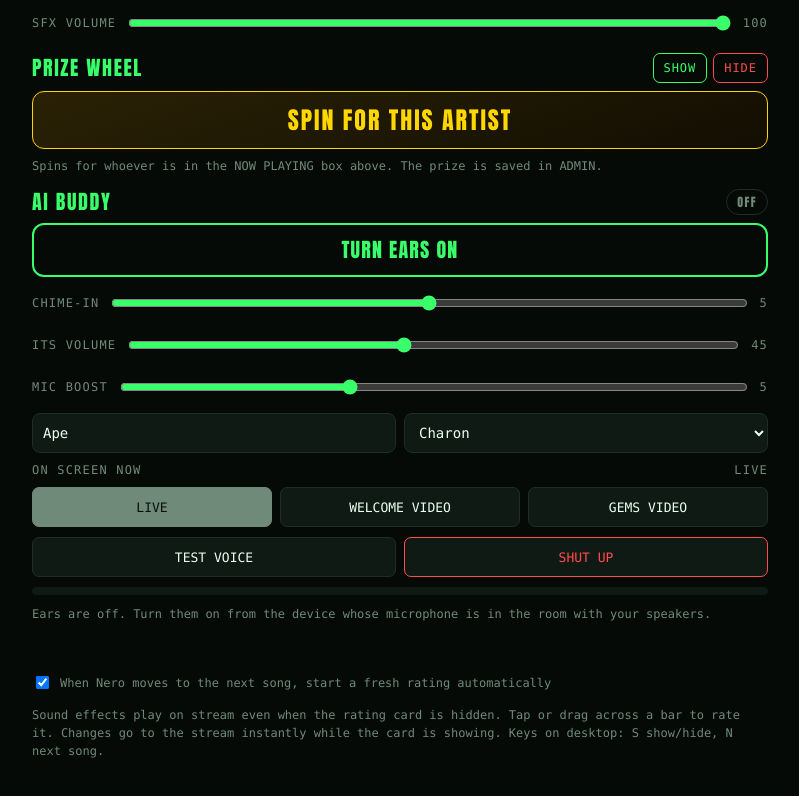
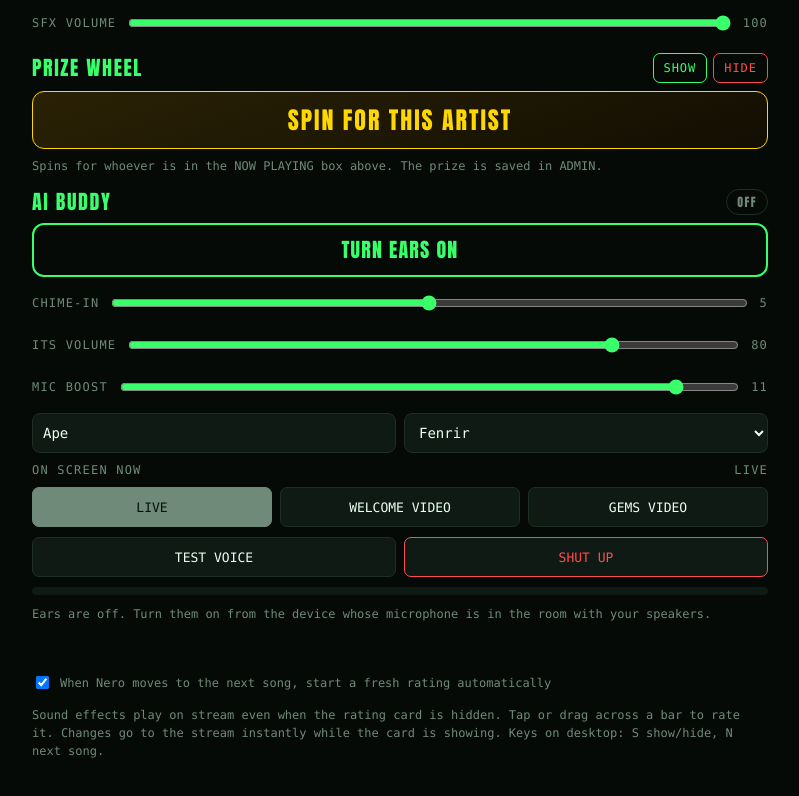
Before and after one commit to illmindproducer/nero-alerts, a plain HTML site: page rate.html in a window 1280 px wide. Shown: the part 1832-2628 px from the top of the page, without its empty margins (240-1039 px from the left). Drawn offline with Linux system fonts and the light colour scheme; no server answers.

Commit message:
Control page: buddy defaults (Fenrir, chime-in 5, volume 80, mic boost 11)
Co-Authored-By: Claude Fable 5.2 <noreply@anthropic.com>

```diff
--- a/rate.html
+++ b/rate.html
@@ -129,10 +129,10 @@
     <h2>AI BUDDY <span class="pill" id="budStatus">OFF</span></h2>
     <button class="big" id="budEars">TURN EARS ON</button>
     <div class="vol">CHIME-IN <input type="range" id="budDial" min="0" max="10" value="5"> <span id="budDialN">5</span></div>
-    <div class="vol">ITS VOLUME <input type="range" id="budVol" min="0" max="100" value="45"> <span id="budVolN">45</span></div>
-    <div class="vol">MIC BOOST <input type="range" id="budGain" min="1" max="12" value="5"> <span id="budGainN">5</span></div>
+    <div class="vol">ITS VOLUME <input type="range" id="budVol" min="0" max="100" value="80"> <span id="budVolN">80</span></div>
+    <div class="vol">MIC BOOST <input type="range" id="budGain" min="1" max="12" value="11"> <span id="budGainN">11</span></div>
     <div class="two"><input type="text" id="budName" value="Ape" maxlength="20" placeholder="Name it answers to" autocomplete="off">
-      <select id="budVoice"><option>Charon</option><option>Fenrir</option><option>Orus</option><option>Puck</option><option>Algenib</option><option>Enceladus</option><option>Iapetus</option><option>Umbriel</option><option>Rasalgethi</option><option>Kore</option><option>Zephyr</option></select></div>
+      <select id="budVoice"><option>Fenrir</option><option>Charon</option><option>Orus</option><option>Puck</option><option>Algenib</option><option>Enceladus</option><option>Iapetus</option><option>Umbriel</option><option>Rasalgethi</option><option>Kore</option><option>Zephyr</option></select></div>
     <div class="vol" style="margin-top:10px">ON SCREEN NOW <span id="budSceneN" style="margin-left:auto">LIVE</span></div>
     <div class="two" style="grid-template-columns:1fr 1fr 1fr"><button class="mini sel" data-scene="live">LIVE</button><button class="mini" data-scene="welcome">WELCOME VIDEO</button><button class="mini" data-scene="gems">GEMS VIDEO</button></div>
     <div class="two"><button class="mini" id="budTest">TEST VOICE</button><button class="mini shut" id="budShut">SHUT UP</button></div>
@@ -422,6 +422,8 @@ $("budGain").addEventListener("input", e => { if (bud.gain) bud.gain.gain.value
 try { if (localStorage.getItem("bud_is_chip")) { localStorage.removeItem("bud_is_chip"); localStorage.setItem("bud_name", "Trooper"); localStorage.setItem("bud_voice", "Charon"); } } catch (e) {}
 /* The buddy is now Ape. Once per device, change the name he answers to (the voice choice is left alone). */
 try { if (!localStorage.getItem("bud_is_ape")) { localStorage.setItem("bud_is_ape", "1"); localStorage.setItem("bud_name", "Ape"); } } catch (e) {}
+/* illmind's standard settings (2026-11-24): voice Fenrir, chime-in 5, volume 80, mic boost 11. Applied once per device, over whatever was saved before; changes made after that stick. */
+try { if (!localStorage.getItem("bud_defaults_2")) { localStorage.setItem("bud_defaults_2", "1"); localStorage.setItem("bud_voice", "Fenrir"); localStorage.setItem("bud_dial", "5"); localStorage.setItem("bud_vol", "80"); localStorage.setItem("bud_gain", "11"); } } catch (e) {}
 for (const [id, key, show] of [["budDial", "bud_dial", "budDialN"], ["budName", "bud_name"], ["budVoice", "bud_voice"], ["budVol", "bud_vol", "budVolN"], ["budGain", "bud_gain", "budGainN"]]) {
   try { const v = localStorage.getItem(key); if (v !== null) $(id).value = v; } catch (e) {}
   if (show) $(show).textContent = $(id).value;
```
